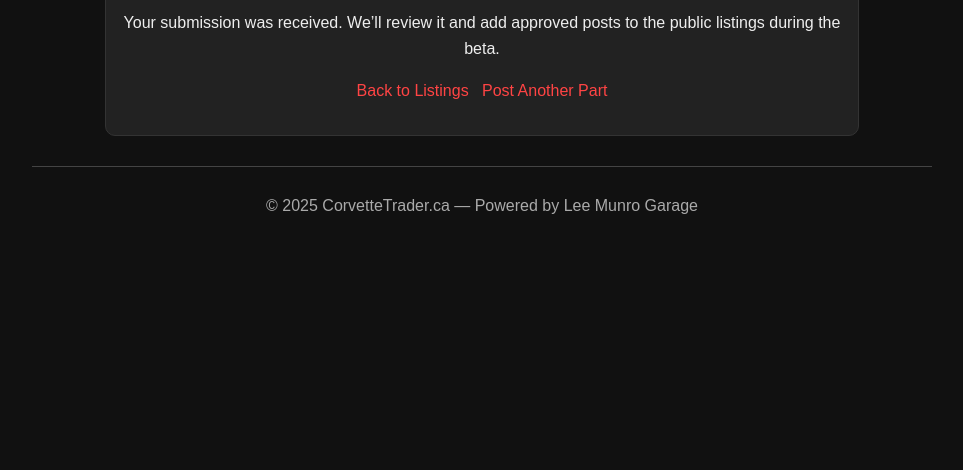
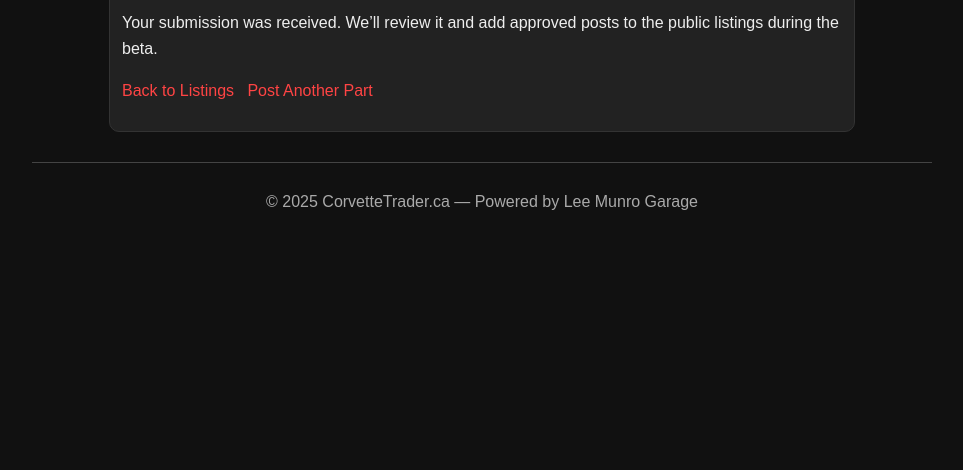
Before and after one commit to garagelifeparis/corvettetrader.ca, a plain HTML site: page sell-success.html in a window 1280 px wide. Shown: the part 330-800 px from the top of the page, without its empty margins (158-1121 px from the left). Drawn offline with Linux system fonts and the light colour scheme.

Commit message:
Update sell-success.html

```diff
--- a/sell-success.html
+++ b/sell-success.html
@@ -3,7 +3,7 @@
 <head>
   <meta charset="utf-8" />
   <meta name="viewport" content="width=device-width, initial-scale=1" />
-  <title>Submission Received | CorvetteTrader.ca</title>
+  <title>Thanks! | CorvetteTrader.ca</title>
   <link rel="stylesheet" href="assets/style.css" />
 </head>
 <body>
@@ -19,14 +19,10 @@
   </header>
 
   <main class="container">
-    <div class="card" style="max-width:720px;margin:20px auto;padding:16px;text-align:center;">
+    <div class="card" style="max-width:720px;margin:24px auto;">
       <h2>Thanks! 🎉</h2>
       <p>Your submission was received. We’ll review it and add approved posts to the public listings during the beta.</p>
-      <p style="margin-top:16px;">
-        <a class="btn" href="listings.html">Back to Listings</a>
-        &nbsp;
-        <a class="btn" href="sell.html">Post Another Part</a>
-      </p>
+      <p><a href="listings.html">Back to Listings</a> &nbsp; <a href="sell.html">Post Another Part</a></p>
     </div>
   </main>
 
```
